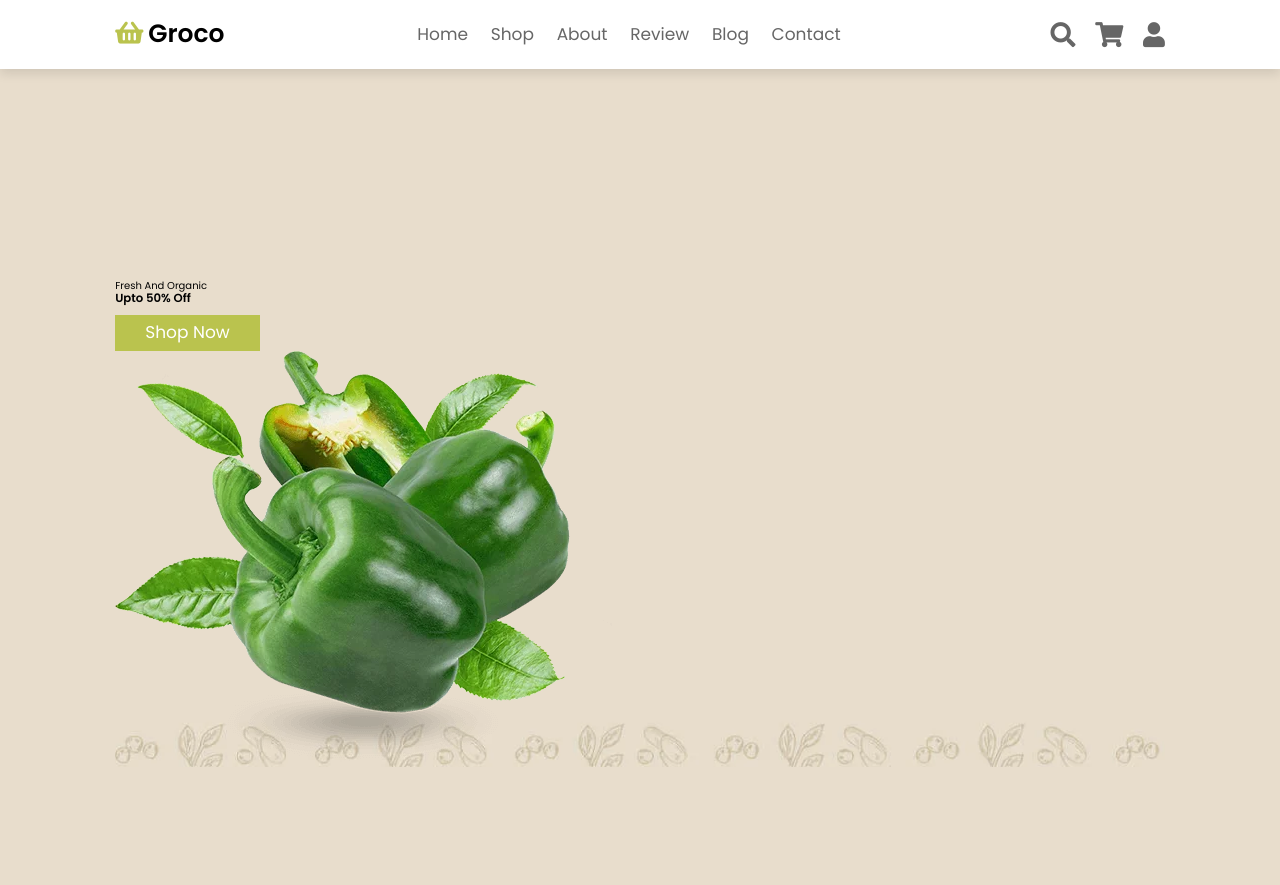
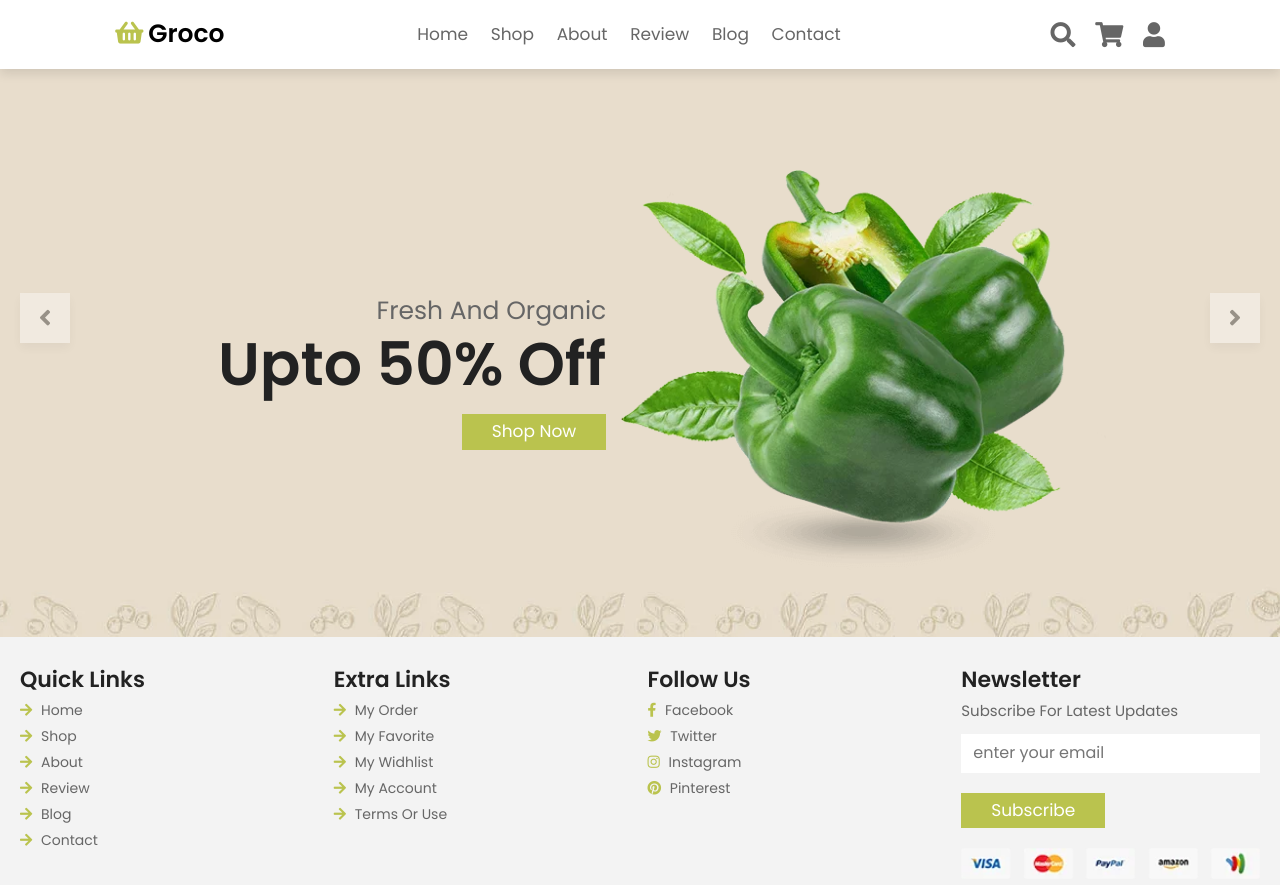
Before and after one commit to aheduardo5/groceryStore, a website: page home.html in a window 1280 px wide. Shown: the top 885 px of the page. Drawn offline with Linux system fonts and the light colour scheme.

Commit message:
home.scss: terminado

```diff
--- a/home.html
+++ b/home.html
@@ -90,45 +90,48 @@
     </header>
     <!-- header sectio ends -->
 
+    <section class="home">
 
-    <section class="home">
-        <div class="home">
         <div class="slides-container">
+
+            <div class="slide active">
                 <div class="content">
                     <span>fresh and organic</span>
                     <h3>upto 50% off</h3>
                     <a href="#" class="btn">shop now</a>
                 </div>
+                <div class="image">
                     <img src="build/img/home-img-1.png" alt="">
                 </div>
             </div>
 
-        <div class="home">
-            <div class="slides-container">
+            <div class="slide">
                 <div class="content">
                     <span>fresh and organic</span>
                     <h3>upto 50% off</h3>
                     <a href="#" class="btn">shop now</a>
                 </div>
+                <div class="image">
                     <img src="build/img/home-img-2.png" alt="">
                 </div>
             </div>
 
-        <div class="home">
-            <div class="slides-container">
+            <div class="slide">
                 <div class="content">
                     <span>fresh and organic</span>
                     <h3>upto 50% off</h3>
                     <a href="#" class="btn">shop now</a>
                 </div>
+                <div class="image">
                     <img src="build/img/home-img-3.png" alt="">
                 </div>
             </div>
 
+        </div>
+        <div id="next-slide" class="fas fa-angle-right transition" onclick="next()"></div>
+        <div id="prev-slide" class="fas fa-angle-left transition" onclick="next()"></div>
+    </section>
 
-
-
-    </section>
 
 
 
@@ -176,7 +179,7 @@
         </div>
     </footer>
 
-    <section class="credit">creater by Eduardo Aguilar &copy || All rights reserved</section>
+    <section class="credit">created by Eduardo Aguilar &copy || All rights reserved</section>
     <!-- footer section end-->
 
 
--- a/src/js/app.js
+++ b/src/js/app.js
@@ -43,3 +43,19 @@ window.onscroll = () => {
     loginForm.classList.remove('active');
     navbar.classList.remove('active');
 }
+
+// SLIDES IMAGES
+let slides = document.querySelectorAll(".home .slides-container .slide");
+let index = 0;
+
+function next() {
+    slides[index].classList.remove('active');
+    index = (index + 1) % slides.length;
+    slides[index].classList.add('active');
+}
+
+function prev() {
+    slides[index].classList.remove('active');
+    index = (index - 1 + slides.length) % slides.length;
+    slides[index].classList.add('active');
+}
--- a/src/scss/base/_globales.scss
+++ b/src/scss/base/_globales.scss
@@ -22,3 +22,7 @@ html {
 section {
     padding: 3rem 9%;
 }
+
+.transition {
+    transition: 1000ms;
+}
--- a/src/scss/base/_medias.scss
+++ b/src/scss/base/_medias.scss
@@ -11,27 +11,24 @@
     padding: 3rem 2rem;
   }
 
-
 }
 
 @media (max-width: $tablet) {
-
   #menu-btn {
-        display: inline-block!important;
+    display: inline-block !important;
   }
 
-    .search-form{
+  .search-form {
     width: 100%;
-        right:0;
+    right: 0;
     border-radius: 0;
 
-        &.active{
-          top:99%;
+    &.active {
+      top: 99%;
       border-top: $border;
       border-bottom: $border;
     }
   }
-
 
   .header {
     padding: 2rem;
@@ -49,23 +46,33 @@
         clip-path: polygon(0 0, 100% 0, 100% 100%, 0% 100%);
       }
 
-            a{
-                margin: 1.5rem!important;
+      a {
+        margin: 1.5rem !important;
         padding: 1.5rem;
         background: $light-bg;
         font-size: 2rem;
         display: block;
       }
     }
+  }
 
-
+  .home .slides-container .slide .content {
+    text-align: start !important;
   }
 }
 
 @media (max-width: $telefono) {
-
   html {
     font-size: 40%;
   }
 
+  .home .slides-container .slide .conten {
+    font-size: 5rem;
   }
+
+  .footer .box-container .box a {
+    font-size: 2.4rem !important;
+    margin-bottom: 2.5rem;
+    margin-top: 2.5rem;
+  }
+}
--- a/src/scss/base/_utilidades.scss
+++ b/src/scss/base/_utilidades.scss
@@ -1,3 +1,17 @@
 .text-center {
     text-align: center;
 }
+
+@keyframes fadeLeft {
+    0%{
+      transform: translateX(-50rem);
+      opacity:0;
+    }
+  }
+
+  @keyframes fadeUp {
+    0% {
+        transform: scale(.5);
+        opacity: 0;
+    }
+}
--- a/src/scss/layout/_home.scss
+++ b/src/scss/layout/_home.scss
@@ -1,7 +1,78 @@
 .home {
-    padding-top: 14rem;
-    background: url(/build/img/home-bg.jpg);
-    background-size: cover;
-    background-position: center;
-    position: relative;
+  padding-top: 14rem;
+  background: url(/build/img/home-bg.jpg);
+  background-size: cover;
+  background-position: center;
+  position: relative;
+
+  .slides-container {
+    max-width: 95%;
+    .slide {
+      display: flex;
+      align-items: center;
+      flex-wrap: wrap;
+      gap: 1.5rem;
+      display: none;
+
+      &.active {
+        display: flex;
+      }
+
+      .content {
+        flex: 1 1 40rem;
+        text-align: end;
+        animation: fadeLeft 0.3s linear 0.3s backwards;
+
+        span {
+          color: $light-color;
+          font-size: 2.5rem;
+        }
+
+        h3 {
+          font-size: 6rem;
+          color: $black;
+          padding: 0.5rem 0;
+        }
+      }
+
+      .image {
+        flex: 1 1 40rem;
+        margin: 3rem 0;
+
+        img {
+          width: 100%;
+          animation: fadeUp 0.4s linear;
+        }
+      }
+    }
+  } // slides-container ends
+
+  #next-slide,
+  #prev-slide {
+    position: absolute;
+    top: 50%;
+    transform: translateY(-50%);
+    height: 5rem;
+    width: 5rem;
+    line-height: 5rem;
+    box-shadow: $box-shadow;
+    text-align: center;
+    background: $white;
+    font-size: 2.5rem;
+    color: $black;
+    cursor: pointer;
+    opacity: 0.4;
+
+    &:hover {
+      background: $green;
+      color: $white;
+      opacity: 1;
+    }
+  }
+  #prev-slide {
+    left: 2rem;
+  }
+  #next-slide {
+    right: 2rem;
+  }
 }
```
Also changed, not shown: about.html (+1 -1 lines), blog.html (+1 -1 lines), contact.html (+1 -1 lines), review.html (+1 -1 lines), shop.html (+1 -1 lines), build/css/app.css, build/js/bundle.min.js, 2 other files. Lines whose indentation alone changed are shown as unchanged.
